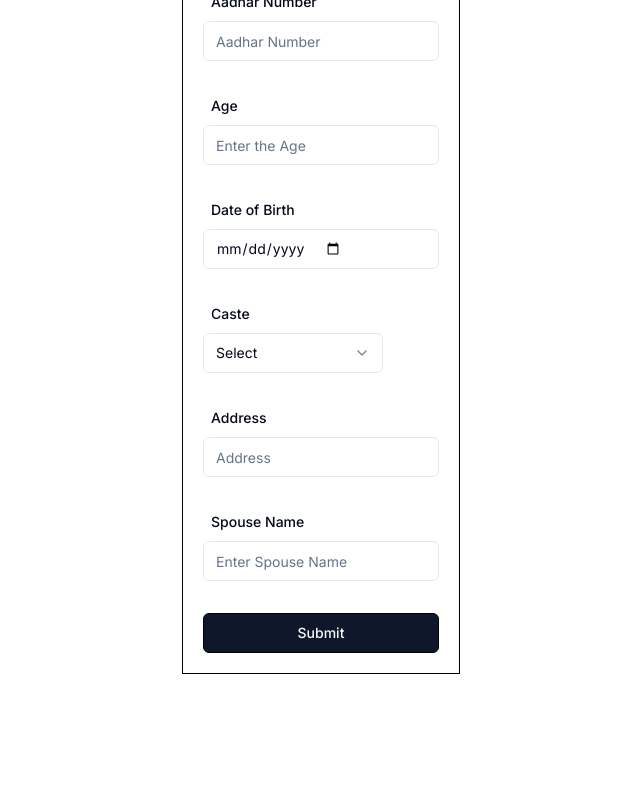
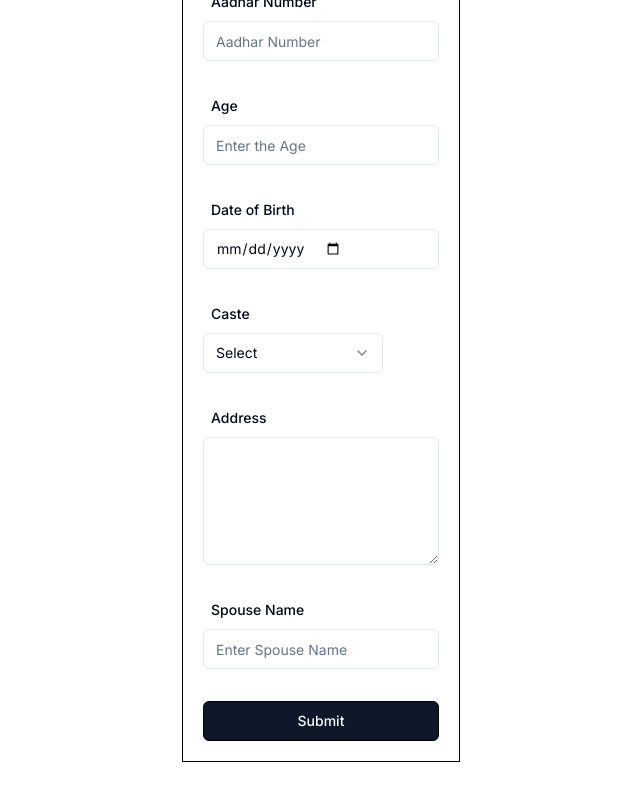
Before and after one commit to monster-1951/rp_assistant, a Next.js app: page /EditShg/AddMember in a window 1280 px wide. Shown: the part 592-1392 px from the top of the page, without its empty margins (319-959 px from the left). Before the commit the page ends 1306 px from the top, so only its background shows below. Built offline with nearby package versions, Linux system fonts and the light colour scheme.

Commit message:
first commit

```diff
--- a/src/app/EditShg/AddMember/page.tsx
+++ b/src/app/EditShg/AddMember/page.tsx
@@ -22,6 +22,7 @@
 import Selectt from "@/components/custom/Selectt";
 import axios, { AxiosError } from "axios"
 import { ApiResponse } from "@/types/ApiResponse";
+import { Textarea } from "@/components/ui/textarea";
 
 const AddMember = () => {
   const form = useForm<z.infer<typeof AddMemberSchema>>({
@@ -44,17 +45,17 @@
     // Do something with the form values.
     // ✅ This will be type-safe and validated.
     console.log(values);
-    try {
-      const response = await axios.post("/api/AddMember",values)
-      console.log("👍", values, "This is the data from onSubmit function");
-    } catch (error) {
-      console.error("Error while create adding the member", error);
-      const axiosError = error as AxiosError<ApiResponse>;
+    // try {
+    //   const response = await axios.post("/api/AddMember",values)
+    //   console.log("👍", values, "This is the data from onSubmit function");
+    // } catch (error) {
+    //   console.error("Error while create adding the member", error);
+    //   const axiosError = error as AxiosError<ApiResponse>;
 
-      // Default error message
-      let errorMessage = axiosError.response?.data.message;
-      ("There was a problem with adding a member. Please try again.");
-    }
+    //   // Default error message
+    //   let errorMessage = axiosError.response?.data.message;
+    //   ("There was a problem with adding a member. Please try again.");
+    // }
   };
   return (
     <div className="w-fit mx-auto border border-black p-5 my-10">
@@ -227,7 +228,9 @@
               <FormItem>
                 <FormLabel className="px-2">Address</FormLabel>
                 <FormControl>
-                  <Input placeholder="Address" {...field} />
+                 <div className="h-32">
+                 <Textarea placeholder="" {...field} className="h-32"/>
+                 </div>
                 </FormControl>
                 <FormMessage />
               </FormItem>
--- /dev/null
+++ b/src/components/ui/textarea.tsx
@@ -0,0 +1,24 @@
+import * as React from "react"
+
+import { cn } from "@/lib/utils"
+
+export interface TextareaProps
+  extends React.TextareaHTMLAttributes<HTMLTextAreaElement> {}
+
+const Textarea = React.forwardRef<HTMLTextAreaElement, TextareaProps>(
+  ({ className, ...props }, ref) => {
+    return (
+      <textarea
+        className={cn(
+          "flex min-h-[80px] w-full rounded-md border border-input bg-background px-3 py-2 text-sm ring-offset-background placeholder:text-muted-foreground focus-visible:outline-none focus-visible:ring-2 focus-visible:ring-ring focus-visible:ring-offset-2 disabled:cursor-not-allowed disabled:opacity-50",
+          className
+        )}
+        ref={ref}
+        {...props}
+      />
+    )
+  }
+)
+Textarea.displayName = "Textarea"
+
+export { Textarea }
```
Also changed, not shown: 1 other file (tests, documents, lock files or other folders).
